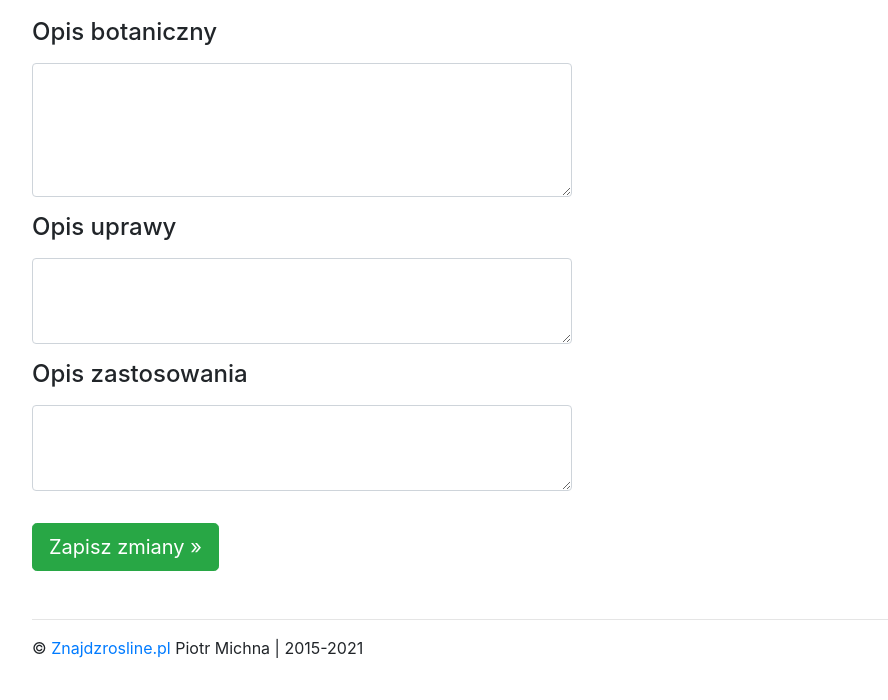
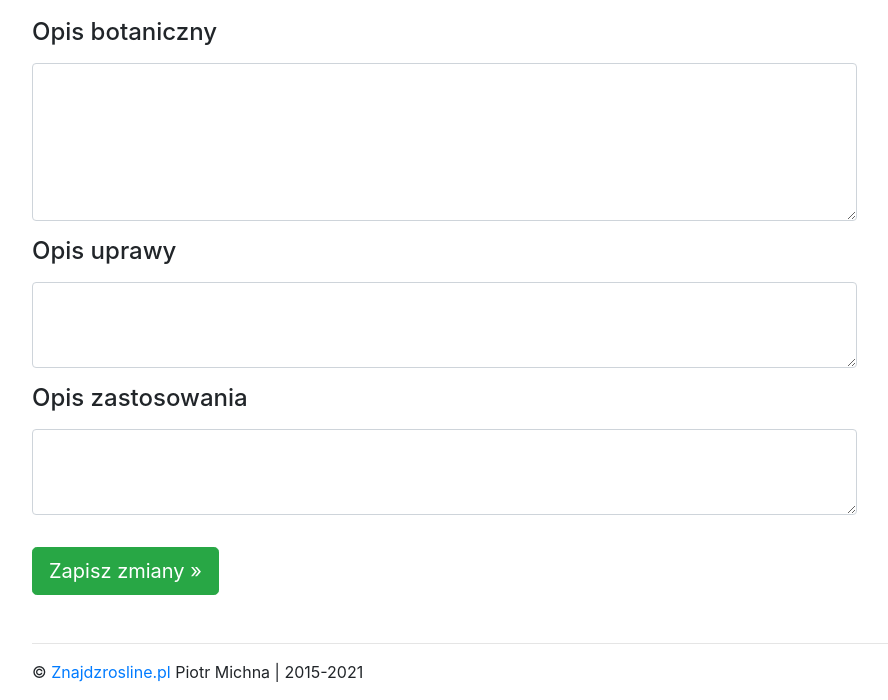
Before and after one commit to piotrmichna/znajdzrosline.pl, a Django app: template wdp/botanical/templates/botanical_edit_description.html in a window 1280 px wide. Shown: the part 369-1069 px from the top of the page, without its empty margins (53-941 px from the left). Before the commit the page ends 1027 px from the top, so only its background shows below. Run offline with Django 3.2, Linux system fonts and the light colour scheme; the template is opened without the code that fills it, so the values that code supplies are empty; some libraries are stand-ins or nearby versions.

Commit message:
zmiana szerokosci wyswietlanych opisow

```diff
--- a/wdp/botanical/templates/botanical_delete.html
+++ b/wdp/botanical/templates/botanical_delete.html
@@ -7,7 +7,7 @@
 
 {% block page_content %}
 <div class="row">
-    <div class="col-md-4">
+    <div class="col-md-9">
         <h2>Systematyka</h2>
         <ul>
             <li>Rodzaj: <strong>{{plant.genus}} ({{plant.genus.pl_name}})</strong></li>
@@ -17,7 +17,7 @@
     </div>
 </div>
 <div class="row">
-    <div class="col-md-4">
+    <div class="col-md-9">
         <h2>Opis</h2>
         <ul>
             <li><strong>Botaniczny:</strong> {{plant.description.botanical}}</li>
@@ -27,7 +27,7 @@
     </div>
 </div>
 <div class="row">
-    <div class="col-md-4">
+    <div class="col-md-9">
         <h2>Pokrój</h2>
         <ul>
             <li>Pokrój: <strong>{{plant.body_type}}</strong></li>
--- a/wdp/botanical/templates/botanical_edit.html
+++ b/wdp/botanical/templates/botanical_edit.html
@@ -7,7 +7,7 @@
 
 {% block page_content %}
 <div class="row">
-    <div class="col-md-4">
+    <div class="col-md-9">
         <h2>Systematyka</h2>
         <ul>
             <li>Rodzaj: <strong>{{plant.genus}} ({{plant.genus.pl_name}})</strong></li>
@@ -18,7 +18,7 @@
     </div>
 </div>
 <div class="row">
-    <div class="col-md-4">
+    <div class="col-md-9">
         <h2>Opis</h2>
         <ul>
             <li><strong>Botaniczny:</strong> {{plant.description.botanical}}</li>
@@ -31,7 +31,7 @@
     </div>
 </div>
 <div class="row">
-    <div class="col-md-4">
+    <div class="col-md-9">
         <h2>Pokrój</h2>
         <ul>
             <li>Pokrój: <strong>{{plant.body_type}}</strong></li>
--- a/wdp/botanical/templates/botanical_edit_body.html
+++ b/wdp/botanical/templates/botanical_edit_body.html
@@ -46,7 +46,7 @@
         </div>
     </div>
     <div class="row my-1">
-        <div class="col-md-6">
+        <div class="col-md-9">
             <a class="btn btn-secondary btn-sm" style="margin-top: 7px;" href="{% url 'botanical-add-type' %}" role="button">Dodaj
             nowy typ &raquo;</a>
         </div>
--- a/wdp/botanical/templates/botanical_edit_description.html
+++ b/wdp/botanical/templates/botanical_edit_description.html
@@ -23,15 +23,15 @@
 <form method="POST">
     {% csrf_token %}
     <div class="row">
-        <div class="col-md-6">
+        <div class="col-md-9">
             <div class="form-group">
                 <label for="Text1"><h4>Opis botaniczny</h4></label>
-                <textarea name="botanical" class="form-control" id="Text1" rows="5">{% if descriptions.botanical != None %}{{ descriptions.botanical }}{% endif %}</textarea>
+                <textarea name="botanical" class="form-control" id="Text1" rows="6">{% if descriptions.botanical != None %}{{ descriptions.botanical }}{% endif %}</textarea>
             </div>
         </div>
     </div>
     <div class="row">
-        <div class="col-md-6">
+        <div class="col-md-9">
             <div class="form-group">
                 <label for="Text2"><h4>Opis uprawy</h4></label>
                 <textarea name="cultivation" class="form-control" id="Text2" rows="3">{% if descriptions.cultivation != None %}{{ descriptions.cultivation }}{% endif %}</textarea>
@@ -39,7 +39,7 @@
         </div>
     </div>
     <div class="row">
-        <div class="col-md-6">
+        <div class="col-md-9">
             <div class="form-group">
                 <label for="Text3"><h4>Opis zastosowania</h4></label>
                 <textarea name="destiny" class="form-control" id="Text3" rows="3">{% if descriptions.destiny != None %}{{ descriptions.destiny }}{% endif %}</textarea>
@@ -48,7 +48,7 @@
     </div>
     {% if error.0 %}
     <div class="row">
-        <div class="col-md-6">
+        <div class="col-md-9">
             <div class="form-group" style="color: #721c24">
                 <h4>Błędy</h4>
                 <ul>
@@ -62,7 +62,7 @@
     </div>
         {% if descriptions.agree %}
         <div class="row">
-            <div class="col-md-6">
+            <div class="col-md-9">
                 <div class="form-group">
                     <input type="hidden" name="agree" value="{{descriptions.agree}}">
                     <button class="btn btn-warning btn-lg my-3" type="submit"> Zapisz. Jestem pewien! &raquo;</button>
@@ -71,7 +71,7 @@
         </div>
         {% else %}
         <div class="row">
-            <div class="col-md-6">
+            <div class="col-md-9">
                 <div class="form-group">
                     <button class="btn btn-success btn-lg my-3" type="submit"> Wyślij zmiany &raquo;</button>
                 </div>
@@ -80,7 +80,7 @@
         {% endif %}
     {% else %}
     <div class="row">
-        <div class="col-md-6">
+        <div class="col-md-9">
             <div class="form-group">
                 <button class="btn btn-success btn-lg my-3" type="submit"> Zapisz zmiany &raquo;</button>
             </div>
--- a/wdp/botanical/templates/botanical_show.html
+++ b/wdp/botanical/templates/botanical_show.html
@@ -7,7 +7,7 @@
 
 {% block page_content %}
 <div class="row">
-    <div class="col-md-4">
+    <div class="col-md-9">
         <h2>Systematyka</h2>
         <ul>
             <li>Rodzaj: <strong>{{plant.genus}} ({{plant.genus.pl_name}})</strong></li>
@@ -17,7 +17,7 @@
     </div>
 </div>
 <div class="row">
-    <div class="col-md-4">
+    <div class="col-md-9">
         <h2>Opis</h2>
         <ul>
             <li><strong>Botaniczny:</strong> {{plant.description.botanical}}</li>
@@ -27,7 +27,7 @@
     </div>
 </div>
 <div class="row">
-    <div class="col-md-4">
+    <div class="col-md-9">
         <h2>Pokrój</h2>
         <ul>
             <li>Pokrój: <strong>{{plant.body_type}}</strong></li>
```
